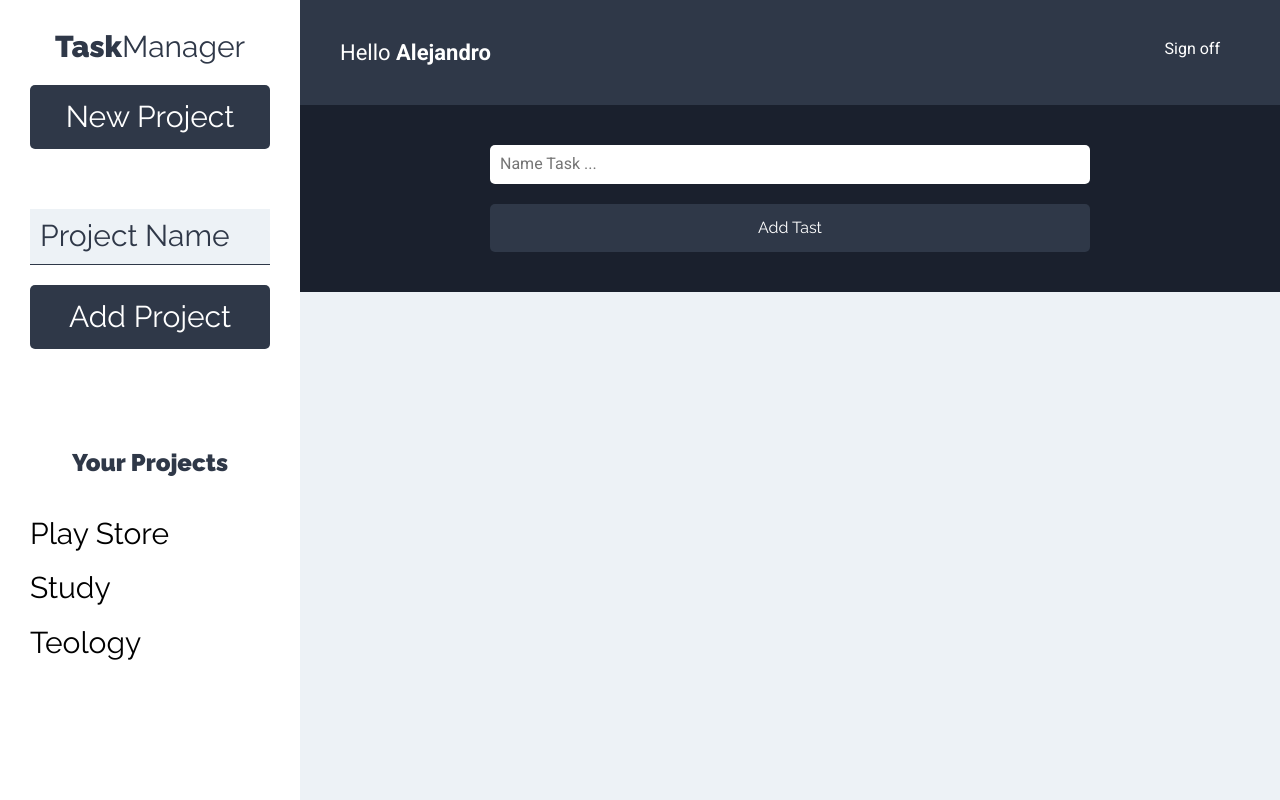
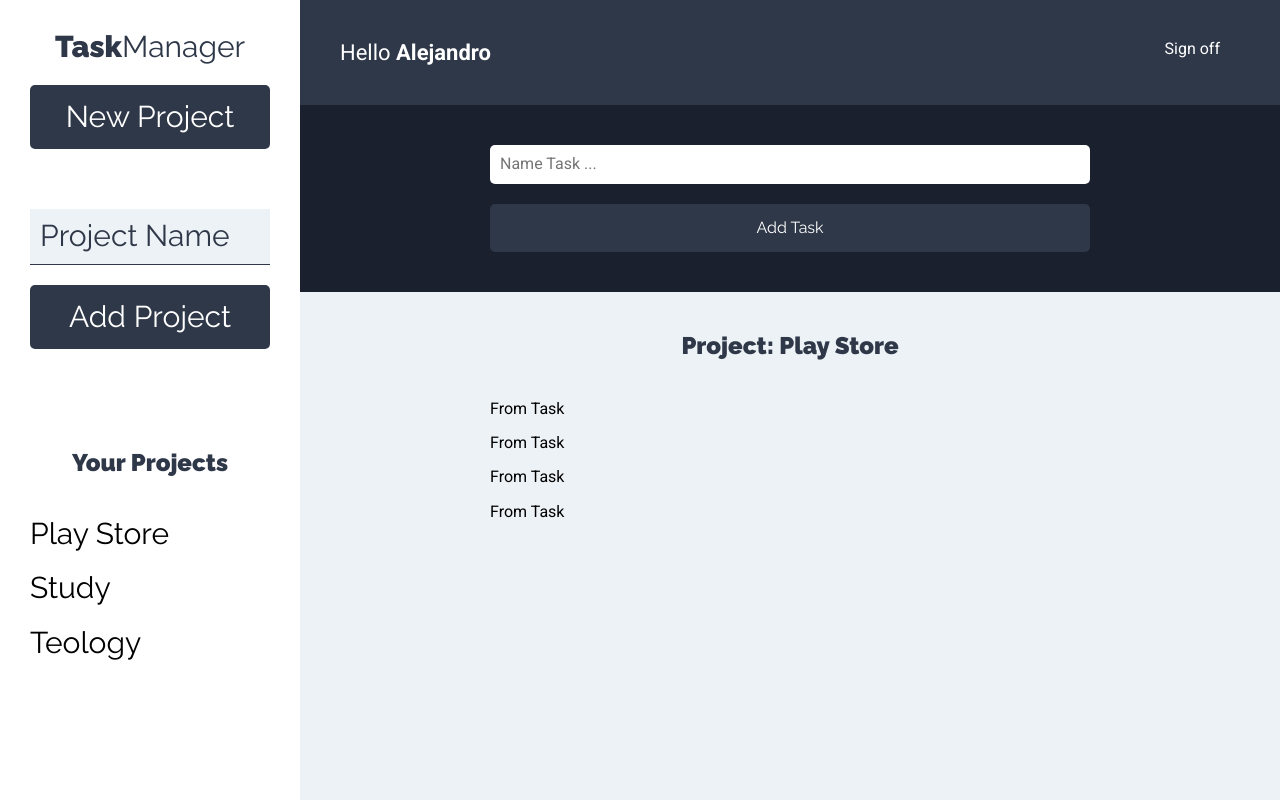
Before and after one commit to alejandroPolak-1/task_manager_client, a React (Create React App) app: page /projects in a window 1280 px wide. Built offline with nearby package versions, Linux system fonts and the light colour scheme.

Commit message:
[ListTasks create] and [Task] Project import listTasks

```diff
--- a/src/components/projects/Projects.js
+++ b/src/components/projects/Projects.js
@@ -2,6 +2,7 @@ import React from 'react'
 import Sidebar from '../layout/Sidebar.layout'
 import Bar from '../layout/Bar.layout'
 import FormTask from '../task/FormTask'
+import ListTasks from '../task/ListTasks'
 
 const Projects = () => {
   return (
@@ -15,6 +16,7 @@ const Projects = () => {
          <FormTask />
 
           <div className="contenedor-tareas">
+              <ListTasks />
 
           </div>
         </main>
--- a/src/components/task/FormTask.js
+++ b/src/components/task/FormTask.js
@@ -17,7 +17,7 @@ const FormTask = () => {
           <input
             type="submit"
             className="btn btn-primario btn-submit btn-block"
-            value="Add Tast"
+            value="Add Task"
           />
         </div>
       </form>
--- /dev/null
+++ b/src/components/task/ListTasks.js
@@ -0,0 +1,29 @@
+import React, { Fragment } from 'react'
+import Task from './Task'
+
+const ListTasks = () => {
+
+    const tasksProject = [
+        {name: 'Select program', state: true},
+        {name: 'Select type', state: false},
+        {name: 'Select color', state: false},
+        {name: 'Select plataform', state: true}
+    ]
+
+  return (
+    <Fragment>
+      <h2>Project: Play Store</h2>
+
+      <ul className="listado-tareas">
+        {(tasksProject.length === 0)
+            ? (<li className="tarea"><p>There are no tasks</p></li>)
+            : (tasksProject.map(task => (
+                <Task task={task} />
+            )))
+        }
+      </ul>
+    </Fragment>
+  )
+}
+
+export default ListTasks
--- a/src/components/task/Task.js
+++ b/src/components/task/Task.js
@@ -0,0 +1,7 @@
+import React from 'react';
+
+const Task = ({task}) => {
+    return (<p>From Task</p>  );
+}
+
+export default Task;
```
Also changed, not shown: src/components/task/ListTask.js (deleted).
